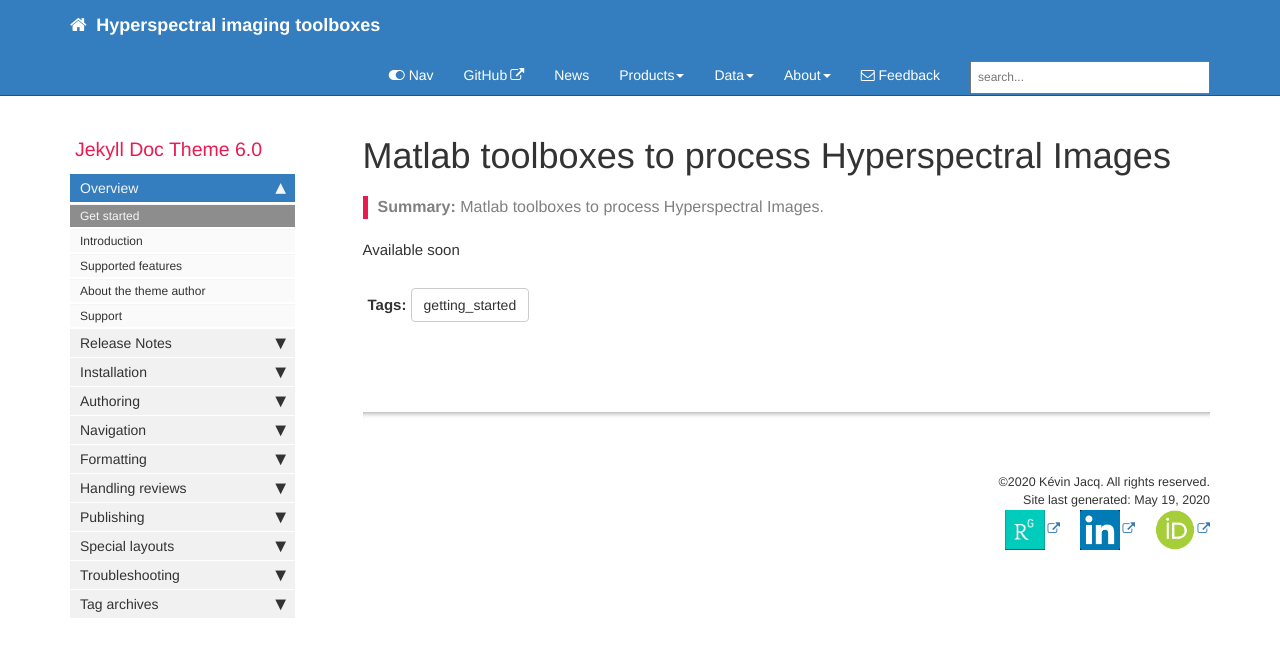
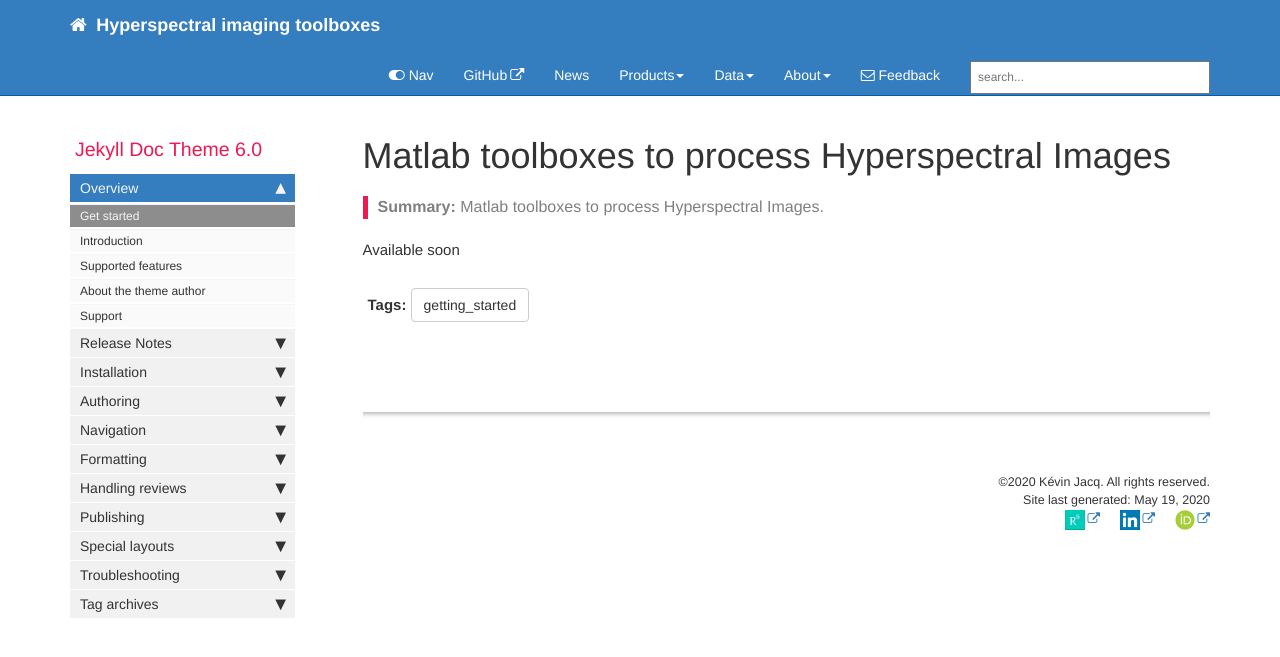
Before and after one commit to JacqKevin/JacqKevin.github.io, a Jekyll site: the page built from index.md, in a window 1280 px wide. Shown: the top 657 px of the page. Built offline with Jekyll 4.4.1, drawn with Linux system fonts in a browser that asks for light colours; comment, search, counter and statistics services are not loaded.

Commit message:
Update footer.html

```diff
--- a/_includes/footer.html
+++ b/_includes/footer.html
@@ -3,11 +3,11 @@
                 <div class="col-lg-12 footer">
                &copy;{{ site.time | date: "%Y"  }} {{site.company_name}}. All rights reserved. <br />
 {% if page.last_updated %}<span>Page last updated:</span> {{page.last_updated}}<br/>{% endif %} Site last generated: {{ site.time | date: "%b %-d, %Y"  }} <br />
-<p><a href="https://www.researchgate.net/profile/Kevin_Jacq"><img src="/images/Researchgate.jpg" width=40></a>
+<p><a href="https://www.researchgate.net/profile/Kevin_Jacq"><img src="/images/Researchgate.jpg" width=20></a>
 		&emsp;
-		<a href="https://www.linkedin.com/in/kevinjacq"><img src="/images/Linkedin.jpg" width=40></a>
+		<a href="https://www.linkedin.com/in/kevinjacq"><img src="/images/Linkedin.jpg" width=20></a>
 		&emsp;
-		<a href="https://orcid.org/0000-0002-3991-2184"><img src="/images/orcid.png" width=40></a> </p>
+		<a href="https://orcid.org/0000-0002-3991-2184"><img src="/images/orcid.png" width=20></a> </p>
                 </div>
             </div>
 </footer>
```
